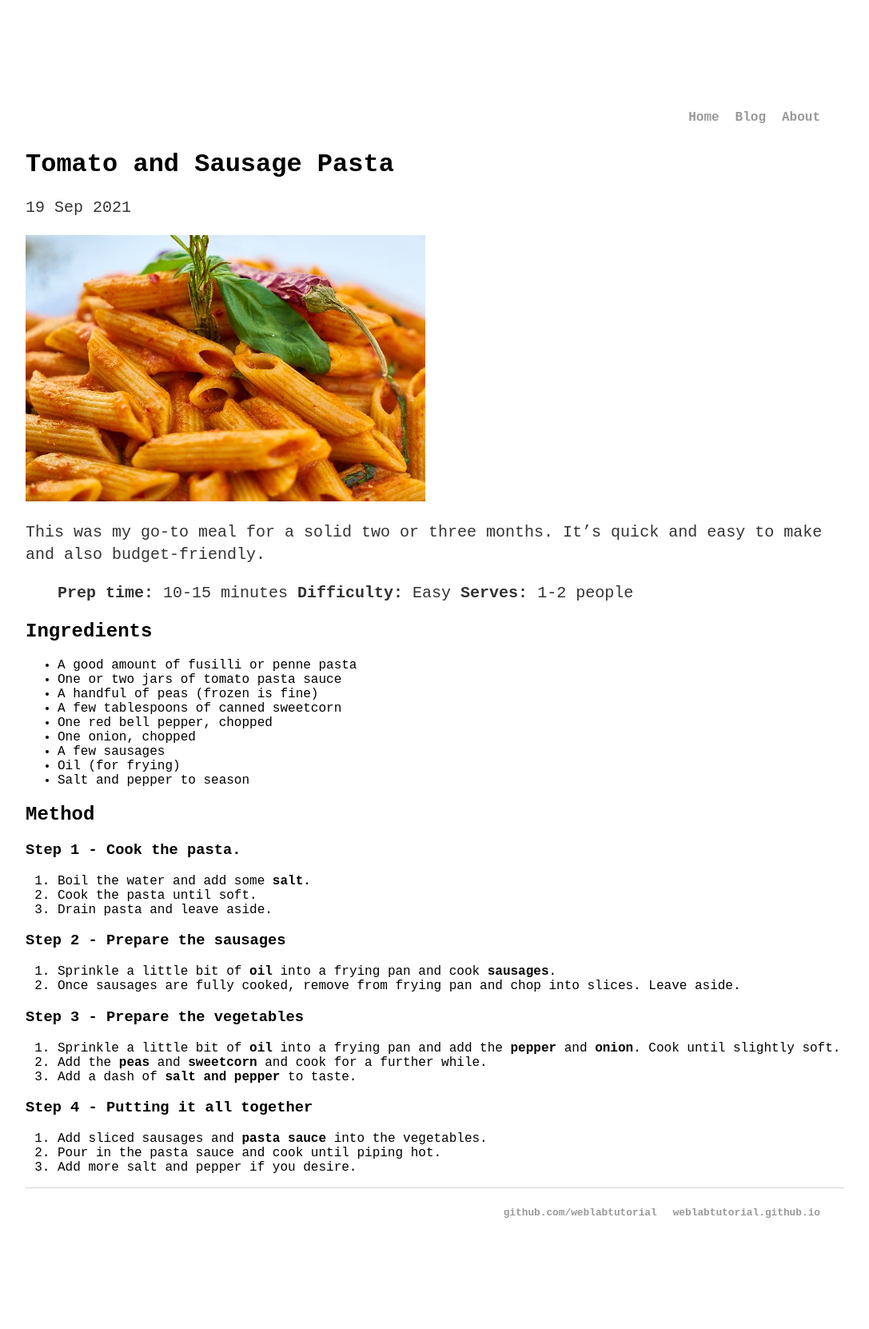
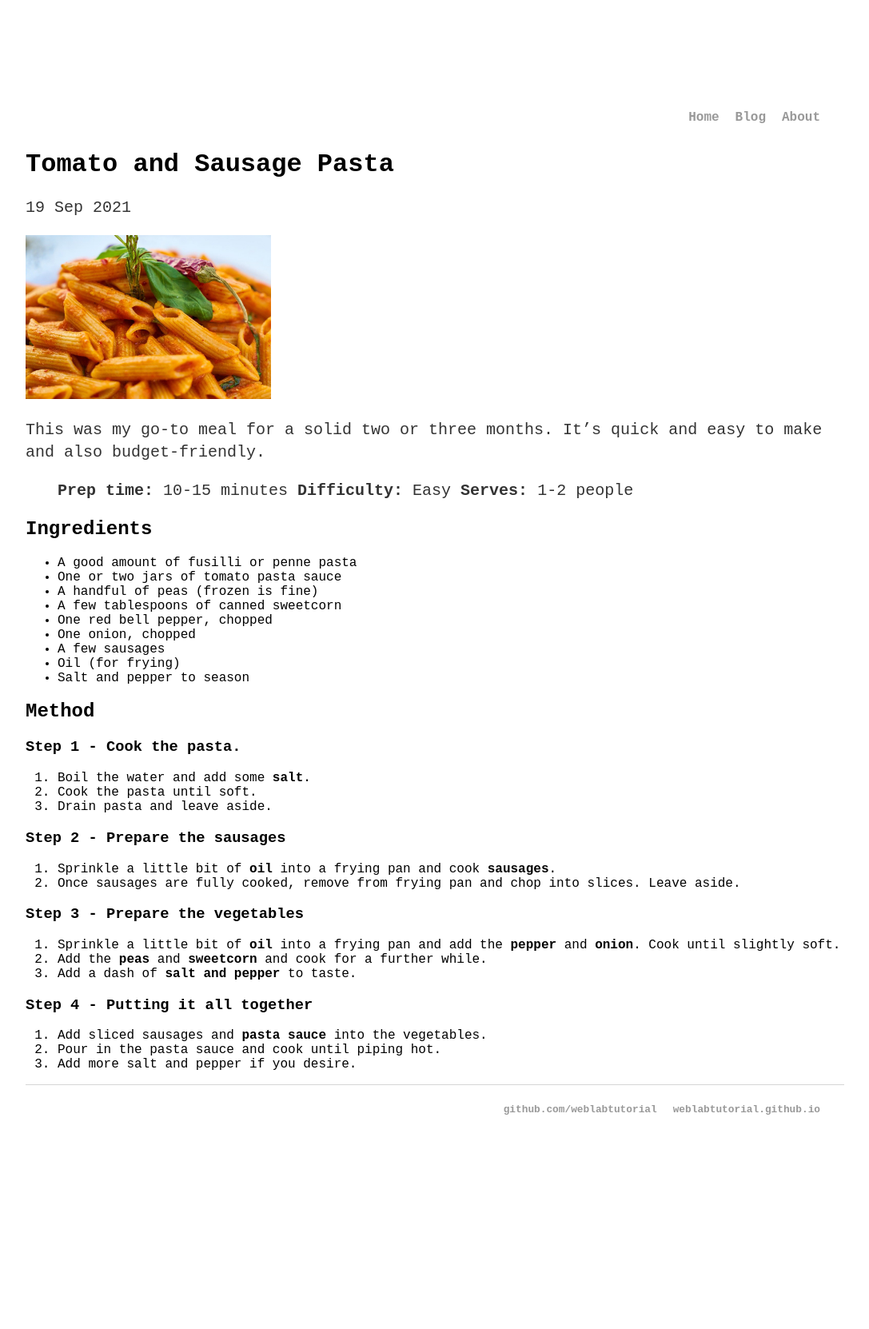
Before and after one commit to hwbekah/hwbekahlab1.github.io, a Jekyll site: the page built from _posts/2021-09-19-tomato-and-sausage-pasta.md, in a window 1280 px wide. Shown: the whole page at 80% size, without its empty margins (96-1183 px from the left). Built offline with Jekyll 4.4.1, drawn with Linux system fonts in a browser that asks for light colours; after the commit the page ends 1533 px from its top, so only the background shows below that.

Commit message:
Update 2021-09-19-tomato-and-sausage-pasta.md

```diff
--- a/_posts/2021-09-19-tomato-and-sausage-pasta.md
+++ b/_posts/2021-09-19-tomato-and-sausage-pasta.md
@@ -4,7 +4,7 @@
 date: 2021-09-19
 ---
 <div class="post-image">
-  <img src="/assets/images/pasta.jpg" alt="Bowl of Pasta" width="500px"/>
+  <img src="/assets/images/pasta.jpg" alt="Bowl of Pasta" width="30%"/>
 </div>
 
 This was my go-to meal for a solid two or three months. It's quick and easy to make and also budget-friendly.
```
